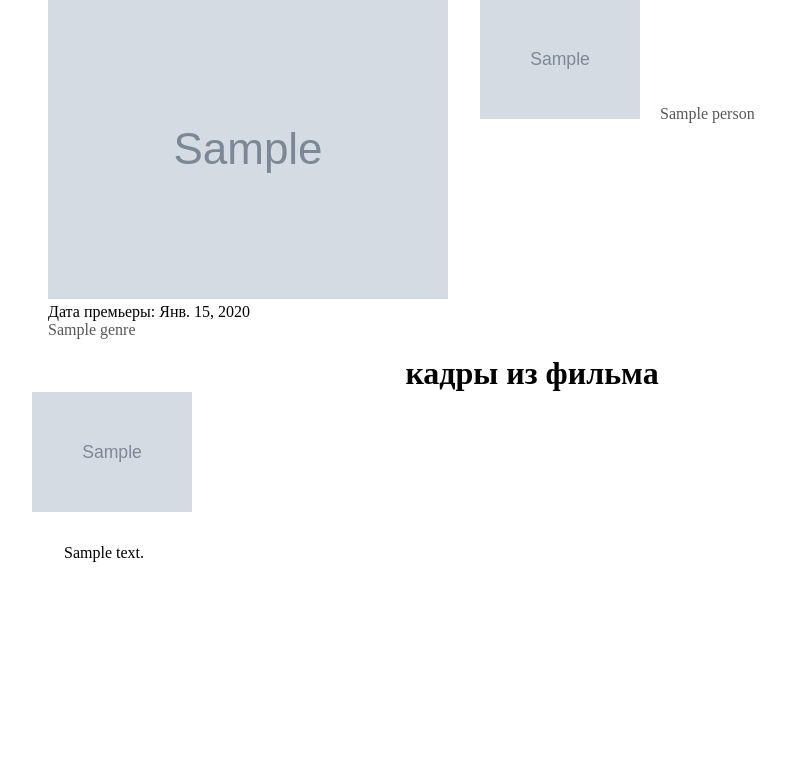
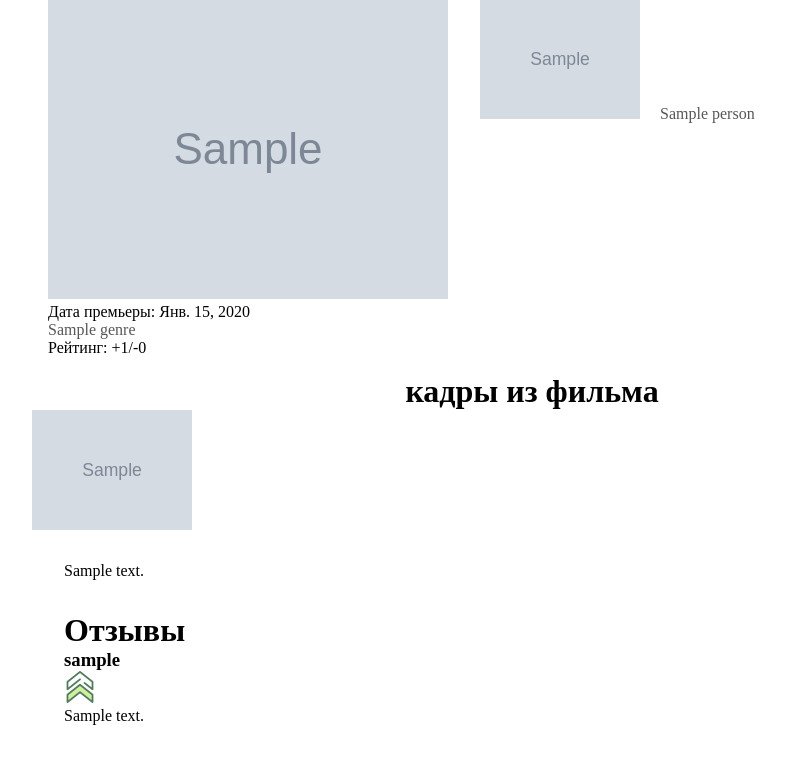
Before and after one commit to Ljil/gram, a Django app: page /movie/1/ in a window 1280 px wide. Shown: the part 134-907 px from the top of the page, without its empty margins (108-893 px from the left). Before the commit the page ends 696 px from the top, so only its background shows below. Run offline with Django 3.2, Linux system fonts and the light colour scheme; tables that the repository leaves empty hold one stand-in row (values such as "Sample post"); grey boxes marked "Sample" are stand-in pictures.

Commit message:
Отображение отзывов, количество положительных/отрицательных

```diff
--- a/moviedb/movies/admin.py
+++ b/moviedb/movies/admin.py
@@ -5,3 +5,4 @@ admin.site.register(models.Person)
 admin.site.register(models.Movie)
 admin.site.register(models.Genre)
 admin.site.register(models.Gallery)
+admin.site.register(models.Review)
--- a/moviedb/movies/models.py
+++ b/moviedb/movies/models.py
@@ -1,5 +1,6 @@
 from django.db import models
 from django.urls import reverse
+from django.contrib.auth.models import User
 
 
 class Genre(models.Model):
@@ -56,6 +57,12 @@ class Movie(models.Model):
     def get_absolute_url(self):
         return reverse('movie_detail', kwargs={'pk': self.id})
 
+    def get_positive_likes_count(self):
+        return self.reviews.filter(liked=True).count()
+
+    def get_negative_likes_count(self):
+        return self.reviews.filter(liked=False).count()
+
     class Meta:
         verbose_name = "Фильм"
         verbose_name_plural = "Фильмы"
@@ -77,3 +84,17 @@ class Gallery(models.Model):
     class Meta:
         verbose_name = "Фото"
         verbose_name_plural = "Фото"
+
+
+class Review(models.Model):
+    author = models.ForeignKey(User, on_delete=models.CASCADE, related_name='reviews')
+    text = models.TextField("Отзыв")
+    liked = models.BooleanField("Нравится/Не нравится")
+    to = models.ForeignKey(Movie, on_delete=models.CASCADE, related_name="reviews", null=True)
+
+    def __str__(self):
+        return self.text[:40]
+
+    class Meta:
+        verbose_name = "Отзыв"
+        verbose_name_plural = "Отзывы"
--- a/moviedb/movies/templates/movies/movie_detail.html
+++ b/moviedb/movies/templates/movies/movie_detail.html
@@ -18,6 +18,7 @@
                         <a href="{{ genre.get_absolute_url }}">{{ genre.title }}</a>
                     {% endfor %}
                 </p>
+            Рейтинг: +{{ movie.get_positive_likes_count }}/-{{ movie.get_negative_likes_count }}
             </div>
             <div class="actors">
                 {% for actor in movie.actors.all %}
@@ -37,5 +38,24 @@
             {% endfor %}
         </div>
         <div class="movie_page_description">{{ movie.description }}</div>
+        <div class="movie_page_description">
+        <h1>Отзывы</h1>
+            {% for review in movie.reviews.all %}
+                <p>
+                <h3>{{ review.author.username }}</h3>
+                    {% if review.liked %}
+                        <img class="review_icon" src="{% static 'images/green.png' %}">
+                {% else %}
+                        <img class="review_icon" src="{% static 'images/red.png' %}">
+                {% endif %}
+                <p>
+                {{ review.text }}
+                </p>
+
+                </p>
+            {% empty %}
+                Отзывов пока нет
+            {% endfor %}
+        </div>
     </div>
 {% endblock %}
--- a/moviedb/movies/views.py
+++ b/moviedb/movies/views.py
@@ -27,7 +27,7 @@ class MovieListView(generic.ListView):
             ).distinct()
         return query
 
-    paginate_by = 1
+    paginate_by = 2
 
 
 class MovieDetailView(generic.DetailView):
--- a/moviedb/static/movie_detail.css
+++ b/moviedb/static/movie_detail.css
@@ -34,3 +34,8 @@
     display: grid;
     grid-template-columns: repeat(5, 1fr);
 }
+
+.review_icon {
+    height: 2rem;
+    width: 2rem;
+}
--- a/moviedb/templates/include/paginator.html
+++ b/moviedb/templates/include/paginator.html
@@ -12,8 +12,5 @@
                 {{ page_obj.next_page_number }}
             </a>
         {% endif %}
-        {% for arg in view.get_args %}
-            &genre={{ arg }}
-        {% endfor %}
     {% endif %}
 </div>
```
Also changed, not shown: moviedb/movies/templates/movies/movie_list.html (+1 -11 lines), moviedb/templates/include/filter_form.html (added, +11 -0 lines), moviedb/movies/migrations/0007_auto_20200605_1529.py (added), moviedb/movies/migrations/0008_auto_20200605_1536.py (added), moviedb/static/images/green.png (added), moviedb/static/images/red.png (added).
